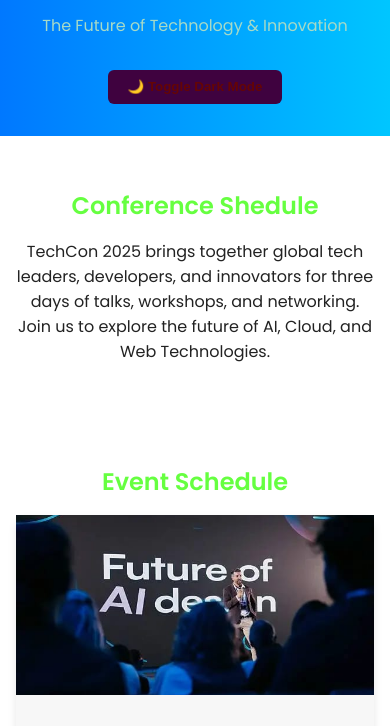
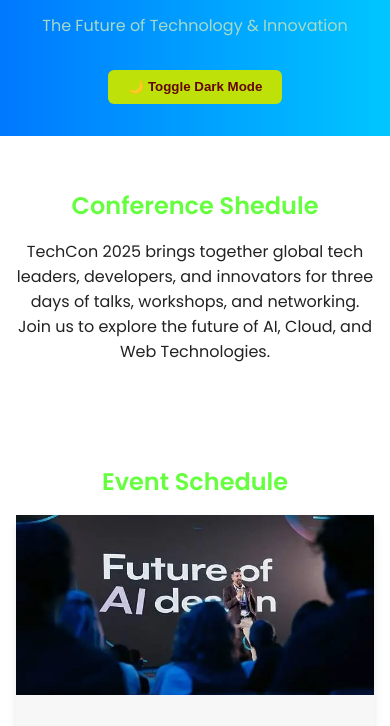
Before and after one commit to DulanjaliSewwandi/bmt-quiz-2-events-gwu-bhbt-2022-40, a plain HTML site: page index.html in a window 390 px wide. Shown: the part 112-838 px from the top of the page. Drawn offline with Linux system fonts and the light colour scheme.

Commit message:
updated design and fixed responsive layout

```diff
--- a/styles.css
+++ b/styles.css
@@ -31,7 +31,7 @@ header h1 {
   margin-bottom: 0.5rem;
 }
 header button {
-  background-color: rgb(63, 2, 63);
+  background-color: rgb(189, 225, 9);
   color: #650505;
   border: none;
   padding: 0.6rem 1.2rem;
```
